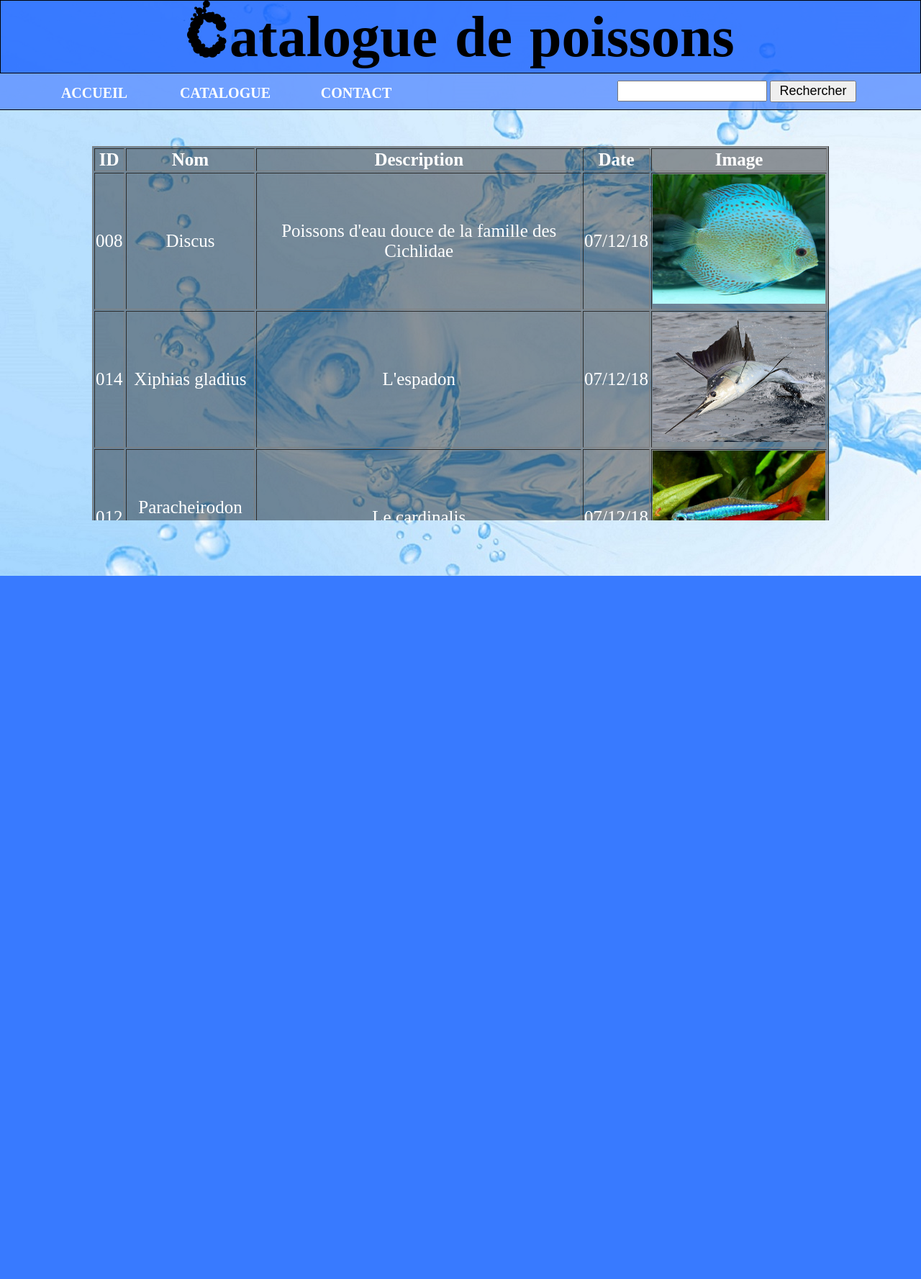
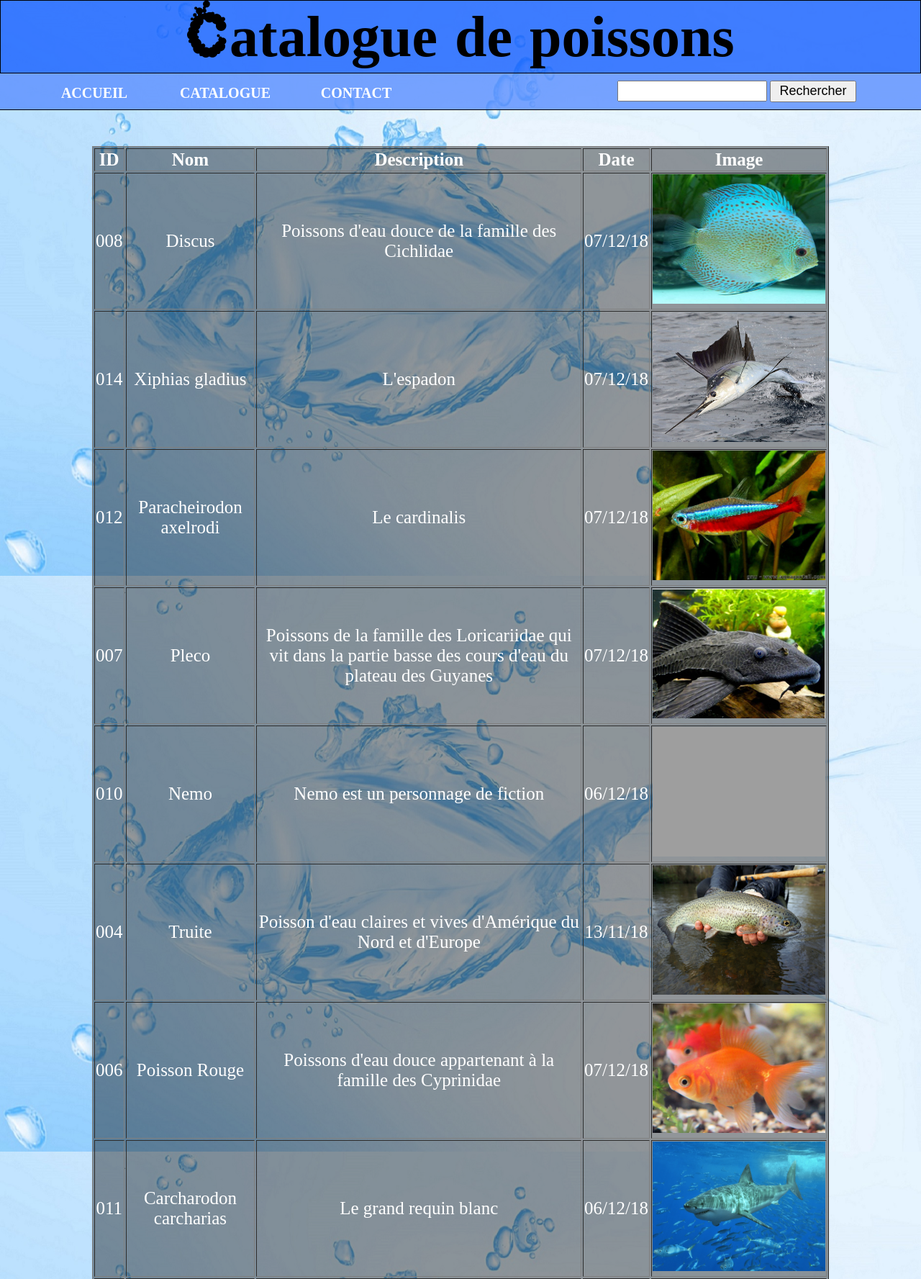
Before and after one commit to Doug71/poissons, a PHP site: page /catalogue.php in a window 1280 px wide. Shown: the top 1777 px of the page at 72% size. Before the commit the page ends 800 px from the top, so only its background shows below. Run offline with PHP 8.4, Linux system fonts and the light colour scheme; grey boxes are pictures that could not be loaded.

Commit message:
mise à jour 13/12/2018

```diff
--- a/style.css
+++ b/style.css
@@ -10,6 +10,7 @@ body
         font-family: 'Sérif';
         margin: 0px;
         background: url("poisson.jpg") fixed no-repeat;
+        background-size: 100%;
         height: 100%;
         width: 100%;
     }
@@ -17,8 +18,8 @@ body
 article
     {
         width: 100%;
-        height: 570px;
-        overflow-y: scroll;
+        height: 80%;
+        /*overflow-y: scroll;*/
     }
 
 header
```
